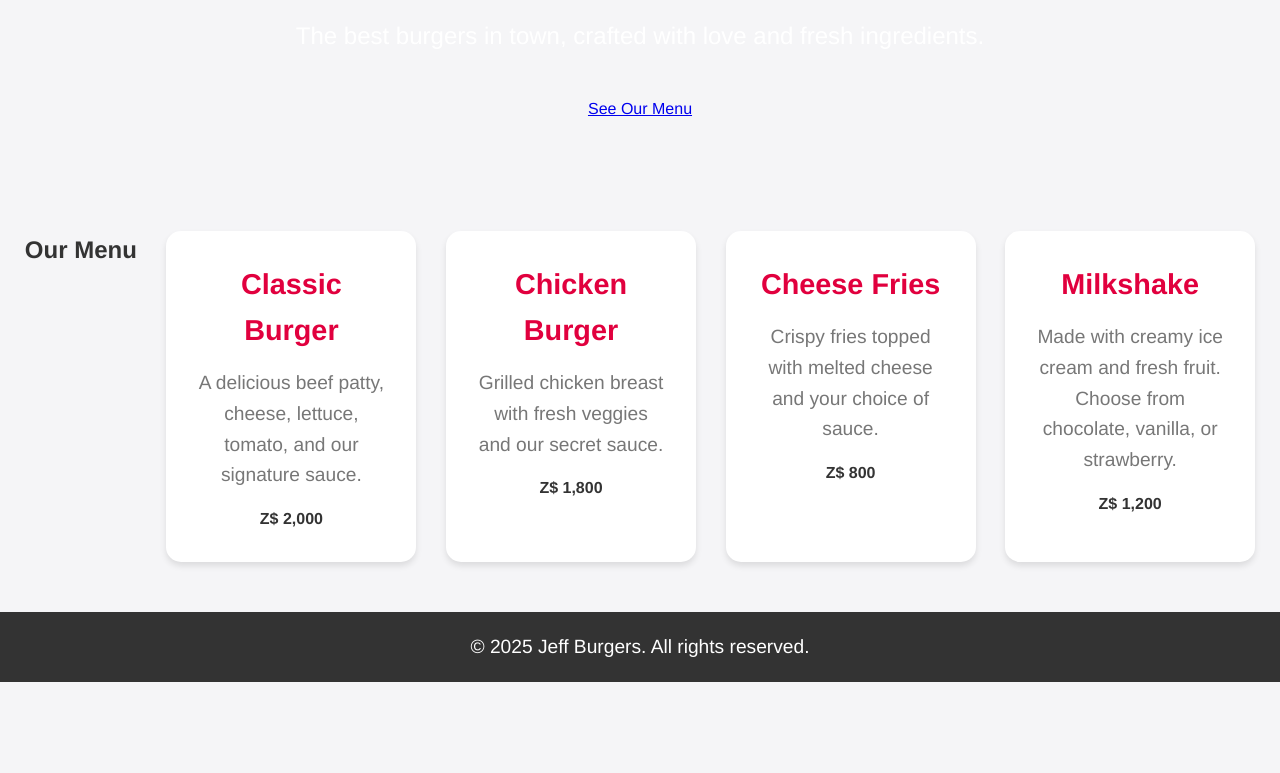
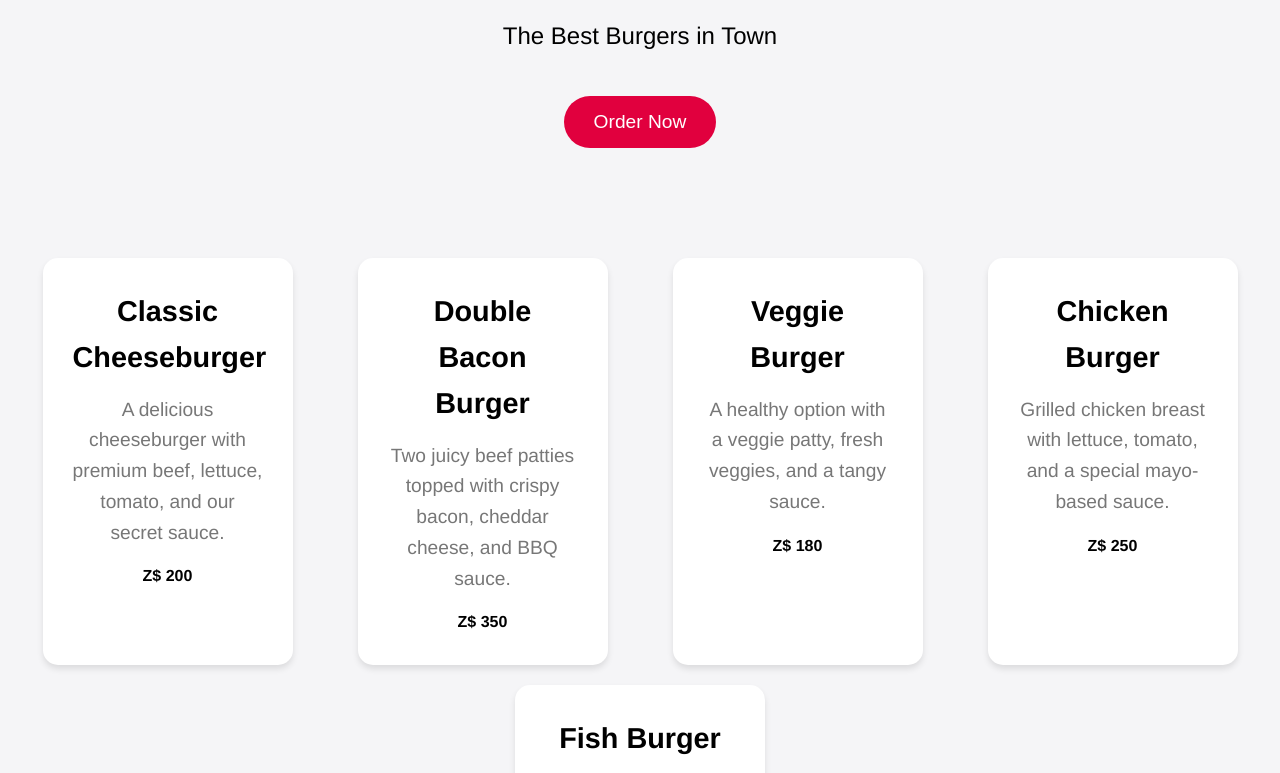
Before and after one commit to teachermanjeff/jeffburgers, a plain HTML site: page website/index.html in a window 1280 px wide. Shown: the part 256-1029 px from the top of the page. Before the commit the page ends 938 px from the top, so only its background shows below. Drawn offline with Linux system fonts and the light colour scheme.

Commit message:
changes to styling

```diff
--- a/website/home-styles.css
+++ b/website/home-styles.css
@@ -80,11 +80,13 @@ nav ul li a:hover::after {
     margin-bottom: 20px;
     text-transform: uppercase;
     letter-spacing: 2px;
+    color: black; /* Change header color to black */
 }
 
 .hero p {
     font-size: 1.5em;
     margin-bottom: 40px;
+    color: black; /* Change text color to black */
 }
 
 .hero button {
@@ -129,7 +131,7 @@ nav ul li a:hover::after {
 .menu-item h3 {
     font-size: 1.8em;
     margin-bottom: 15px;
-    color: #e1003e;
+    color: black; /* Change header color to black */
 }
 
 .menu-item p {
@@ -140,7 +142,7 @@ nav ul li a:hover::after {
 
 .menu-item span {
     font-weight: bold;
-    color: #333;
+    color: black; /* Change price text color to black */
 }
 
 /* Footer */
--- a/website/index.html
+++ b/website/index.html
@@ -4,7 +4,7 @@
     <meta charset="UTF-8">
     <meta name="viewport" content="width=device-width, initial-scale=1.0">
     <title>Jeff Burgers</title>
-    <link rel="stylesheet" href="home-styles.css">
+    <link rel="stylesheet" href="home-styles.css"> <!-- Link to the updated CSS file -->
 </head>
 <body>
     <header>
@@ -20,37 +20,39 @@
         </nav>
     </header>
 
-    <main>
     <section class="hero">
         <h1>Welcome to Jeff Burgers</h1>
-            <p>The best burgers in town, crafted with love and fresh ingredients.</p>
-            <a href="#menu" class="cta-button">See Our Menu</a>
+        <p>The Best Burgers in Town</p>
+        <button>Order Now</button>
     </section>
 
-        <section id="menu" class="menu">
-            <h2>Our Menu</h2>
+    <section class="menu">
         <div class="menu-item">
-                <h3>Classic Burger</h3>
-                <p>A delicious beef patty, cheese, lettuce, tomato, and our signature sauce.</p>
-                <span class="price">Z$ 2,000</span>
+            <h3>Classic Cheeseburger</h3>
+            <p>A delicious cheeseburger with premium beef, lettuce, tomato, and our secret sauce.</p>
+            <span>Z$ 200</span>
+        </div>
+        <div class="menu-item">
+            <h3>Double Bacon Burger</h3>
+            <p>Two juicy beef patties topped with crispy bacon, cheddar cheese, and BBQ sauce.</p>
+            <span>Z$ 350</span>
+        </div>
+        <div class="menu-item">
+            <h3>Veggie Burger</h3>
+            <p>A healthy option with a veggie patty, fresh veggies, and a tangy sauce.</p>
+            <span>Z$ 180</span>
         </div>
         <div class="menu-item">
             <h3>Chicken Burger</h3>
-                <p>Grilled chicken breast with fresh veggies and our secret sauce.</p>
-                <span class="price">Z$ 1,800</span>
+            <p>Grilled chicken breast with lettuce, tomato, and a special mayo-based sauce.</p>
+            <span>Z$ 250</span>
         </div>
         <div class="menu-item">
-                <h3>Cheese Fries</h3>
-                <p>Crispy fries topped with melted cheese and your choice of sauce.</p>
-                <span class="price">Z$ 800</span>
-            </div>
-            <div class="menu-item">
-                <h3>Milkshake</h3>
-                <p>Made with creamy ice cream and fresh fruit. Choose from chocolate, vanilla, or strawberry.</p>
-                <span class="price">Z$ 1,200</span>
+            <h3>Fish Burger</h3>
+            <p>A crispy fish fillet with tartar sauce, pickles, and lettuce.</p>
+            <span>Z$ 220</span>
         </div>
     </section>
-    </main>
 
     <footer>
         <p>&copy; 2025 Jeff Burgers. All rights reserved.</p>
```
Lines whose indentation alone changed are shown as unchanged.
